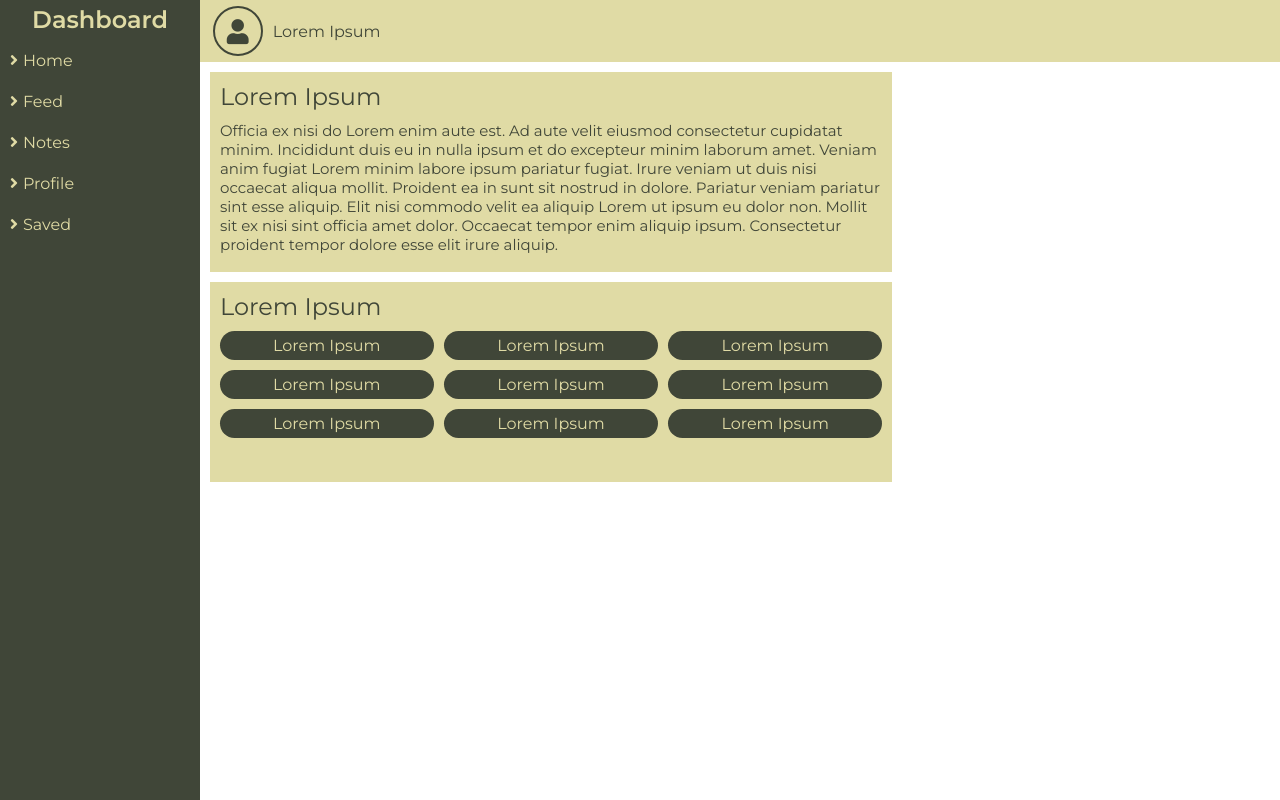
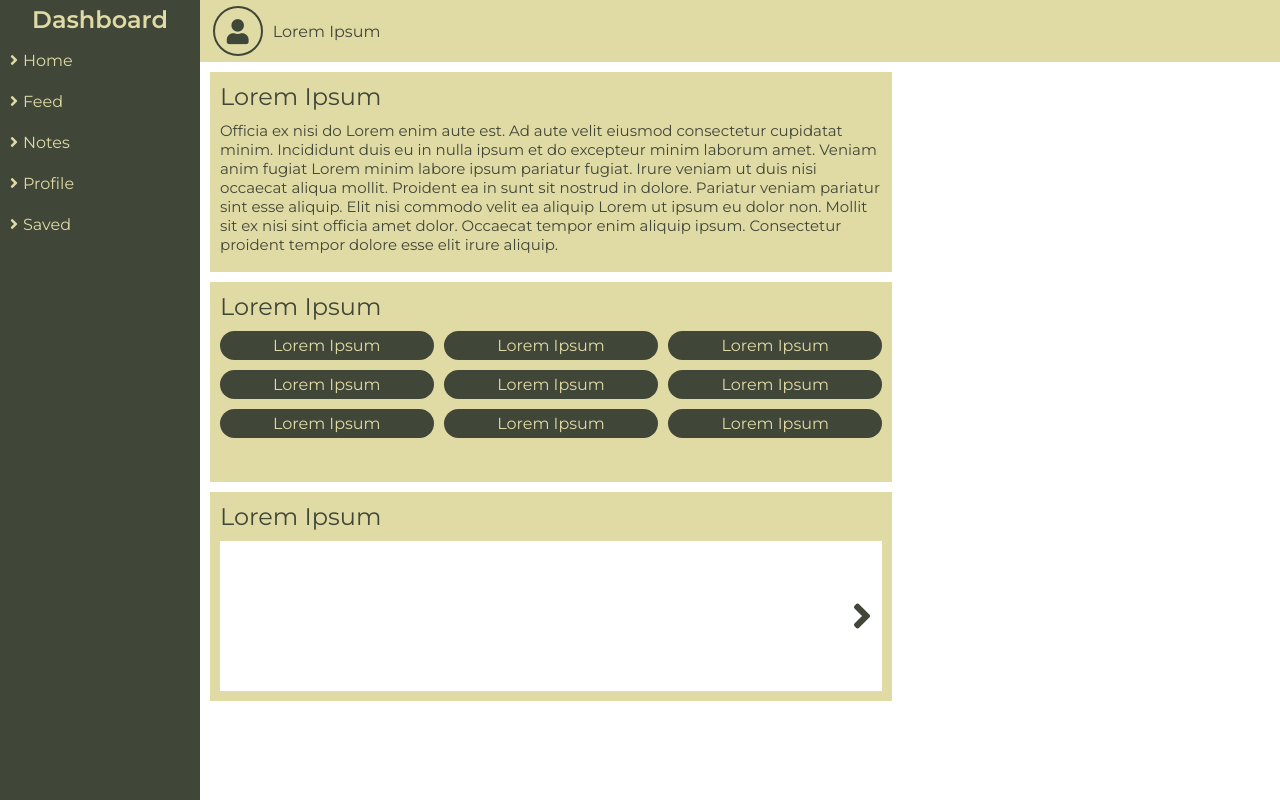
Before and after one commit to mateus-xv/dashboard, a React (Create React App) app: page / in a window 1280 px wide. Built offline with nearby package versions, Linux system fonts and the light colour scheme; the HTML template or start-up script is replaced by a standard one.

Commit message:
Add Support Component

```diff
--- a/src/components/Main/Home/Home.js
+++ b/src/components/Main/Home/Home.js
@@ -4,12 +4,14 @@ import React from 'react';
 //Components
 import News from './News';
 import Topics from '../shared/Topics/Topics';
+import Support from './Support';
 
 const Home = () => {
 	return(
 		<div className="cards-wrapper">
 			<News/>
 			<Topics/>
+			<Support/>
 		</div>
 	);
 }
--- /dev/null
+++ b/src/components/Main/Home/Support.js
@@ -0,0 +1,15 @@
+import React from 'react';
+
+const Support = () => {
+	return(
+		<section className="support">
+			<h2 className="support__title">Lorem Ipsum</h2>
+			<form action="#" className="support__form" >
+				<textarea className="support__message" name="message" id="message"></textarea>
+				<button className="support__submit"><i className="fas fa-angle-right"></i></button>
+			</form>
+		</section>
+	)
+};
+
+export default Support;
--- /dev/null
+++ b/src/scss/module/_support.scss
@@ -0,0 +1,39 @@
+@import '../base/colors';
+
+.support{
+	padding: 10px;
+
+	&__title{
+		@extend .news__title;
+	}
+
+	&__form{
+		display: flex;
+		flex-direction: row;
+		justify-content: center;
+		color: $dark-green;
+		width: 100%;
+	}
+
+	&__message{
+		color: inherit;
+		width: 100%;
+		min-height: 150px;
+		padding: 10px;
+		font-size: 16px;
+		resize: none;
+		outline: none;
+		border: none;
+	}
+
+	&__submit{
+		min-height: 150px;
+		padding: 0 10px;
+		font-size: 40px;
+		color: inherit;
+		border: none;
+		outline: none;
+		cursor: pointer;
+		background: white;
+	}
+}
--- a/src/scss/module/index.scss
+++ b/src/scss/module/index.scss
@@ -3,3 +3,4 @@
 @import 'user';
 @import 'news';
 @import 'topics';
+@import 'support';
```
